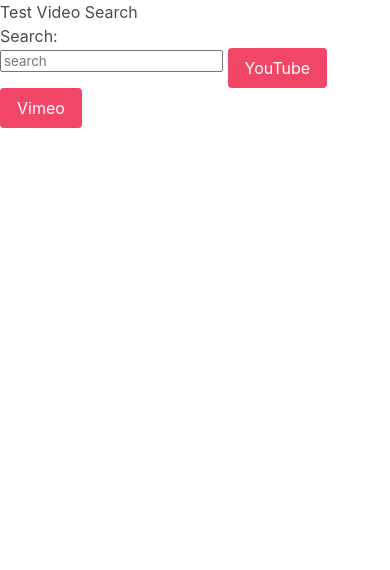
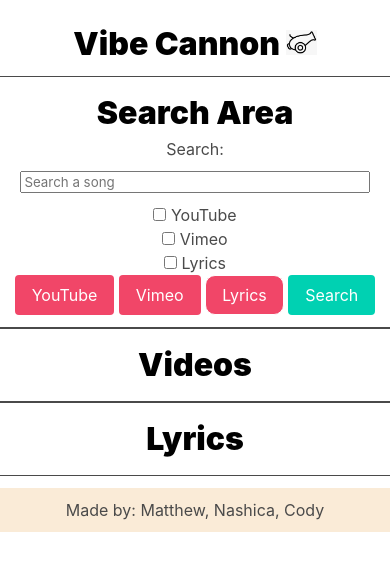
Before and after one commit to CodyYuill/GroupProject1, a plain HTML site: page index.html in a window 390 px wide. Drawn offline with nearby package versions, Linux system fonts and the light colour scheme.

Commit message:
added responsive columns and css

```diff
--- a/index.html
+++ b/index.html
@@ -1,25 +1,52 @@
 <!DOCTYPE html>
 <html lang="en">
   <head>
-    <meta charset="UTF-8">
-    <meta name="viewport" content="width=device-width, initial-scale=1.0">
-    <link rel="stylesheet" href="bulma/css/bulma.css">
-    <title>Vid Search</title>
+    <meta charset="UTF-8" />
+    <meta name="viewport" content="width=device-width, initial-scale=1.0" />
+    <link rel="stylesheet" href="bulma/css/bulma.css" />
+    <link rel="stylesheet" href="style.css" />
+    <title>Vibe Cannon</title>
   </head>
   <body>
-    <h1>Test Video Search</h1>
+    <!-- Header -->
+    <h1 id="title">
+      Vibe Cannon <img src="./img/cannon.png" id="cannon-img" />
+    </h1>
+    <!-- Open the columns for responsiveness -->
+    <div class="columns">
+      <div class="column is-mobile is-one-third-desktop" id="search-area">
+        <span id="title">Search Area</span>
         <form>
-        <label for="search">Search:</label><br>
-        <input id="search" type="text" placeholder="search">
+          <label for="search">Search:</label> <br />
+          <input id="search" type="text" placeholder="Search a song" /> <br />
+          <input type="checkbox" /> YouTube <br />
+          <input type="checkbox" /> Vimeo <br />
+          <input type="checkbox" /> Lyrics <br />
           <button id="youtube" class="button is-danger">YouTube</button>
           <button id="vimeo" class="button is-danger">Vimeo</button>
+          <button id="lyrics" class="button is-danger">Lyrics</button>
+          <button id="search-btn" class="button is-primary">Search</button>
         </form>
-
+      </div>
+      <div class="column is-mobile is-one-third-desktop" id="results">
+        <span id="title">Videos</span>
         <section>
           <div id="videos"></div>
         </section>
+      </div>
+      <div class="column is-mobile is-one-third-desktop" id="lyrics">
+        <span id="title">Lyrics</span>
+      </div>
+    </div>
 
     <script src="https://ajax.googleapis.com/ajax/libs/jquery/3.5.1/jquery.min.js"></script>
     <script src="script.js"></script>
   </body>
+
+  <!-- We can change footer content later on -->
+  <footer class="footer">
+    <div class="content has-text-centered">
+      <p>Made by: Matthew, Nashica, Cody</p>
+    </div>
+  </footer>
 </html>
--- a/style.css
+++ b/style.css
@@ -0,0 +1,36 @@
+#title {
+    text-align: center;
+    font-size: xx-large;
+    font-weight: 900;
+    color: black;
+    margin: 20px;
+}
+#cannon-img {
+    max-height: 25px;
+}
+#search-area {
+    border: 1px solid;
+    border-radius: 10px;
+    text-align: center;
+}
+#search {
+    width: 90%;
+    margin: 10px;
+}
+#results {
+    border: 1px solid;
+    border-radius: 10px;
+    text-align: center;
+}
+#lyrics {
+    border: 1px solid;
+    border-radius: 10px;
+    text-align: center;
+}
+body {
+    height: 100%;
+}
+.footer {
+    background-color: antiquewhite;
+    padding: 10px;
+}
```
Also changed, not shown: img/cannon.jpg (added), img/cannon.png (added). Lines whose indentation alone changed are shown as unchanged.
